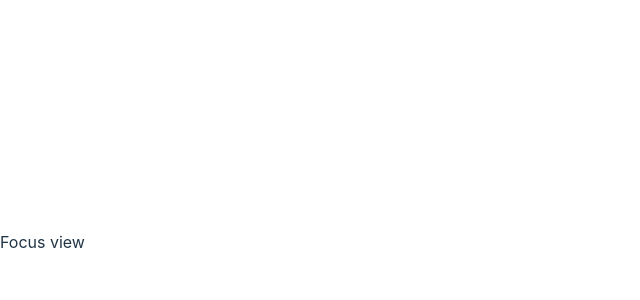
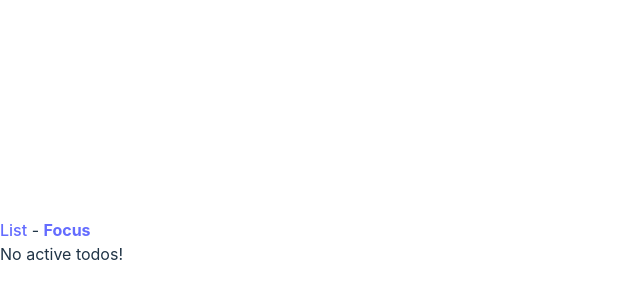
Before and after one commit to bojanS94/styled-todo-app, a React (Vite) app: page /focus in a window 1280 px wide. Shown: the part 158-458 px from the top of the page, without its empty margins (0-640 px from the left). Built offline with nearby package versions, Linux system fonts and the light colour scheme.

Commit message:
Project updated

```diff
--- a/src/App.tsx
+++ b/src/App.tsx
@@ -1,15 +1,30 @@
-import { BrowserRouter, Route, Switch } from "react-router-dom";
+import { useState } from "react";
+import { BrowserRouter, NavLink, Route, Switch } from "react-router-dom";
+import { ITodo } from "./interface/ITodo";
+import FocusScreen from "./screens/FocusScreen";
 import ListScreen from "./screens/ListScreen";
 
 function App() {
+  const [todos, setTodos] = useState<ITodo[]>([]);
+  const todoProps = { todos, setTodos };
+
   return (
     <BrowserRouter>
+      <nav>
+        <NavLink exact to={"/"} activeStyle={{ fontWeight: "bold" }}>
+          List
+        </NavLink>{" "}
+        -{" "}
+        <NavLink to={"/focus"} activeStyle={{ fontWeight: "bold" }}>
+          Focus
+        </NavLink>
+      </nav>
       <Switch>
         <Route exact path="/">
-          <ListScreen />
+          <ListScreen {...todoProps} />
         </Route>
         <Route path="/focus">
-          <div>Focus view</div>
+          <FocusScreen {...todoProps} />
         </Route>
       </Switch>
     </BrowserRouter>
--- a/src/interface/ITodo.tsx
+++ b/src/interface/ITodo.tsx
@@ -3,3 +3,8 @@ export interface ITodo {
   label: string;
   isComplete: boolean;
 }
+
+export type TodoProps = {
+  todos: ITodo[];
+  setTodos: React.Dispatch<React.SetStateAction<ITodo[]>>;
+};
--- /dev/null
+++ b/src/screens/FocusScreen.tsx
@@ -0,0 +1,11 @@
+import React from "react";
+import { TodoProps } from "../interface/ITodo";
+
+type Props = TodoProps & {};
+
+const FocusScreen: React.FC<Props> = ({ todos }) => {
+  const todo = todos[0];
+  return todo ? <div>{todo.label}</div> : <div>No active todos!</div>;
+};
+
+export default FocusScreen;
--- a/src/screens/ListScreen.tsx
+++ b/src/screens/ListScreen.tsx
@@ -1,11 +1,10 @@
 import React, { ChangeEvent, ChangeEventHandler, useState } from "react";
-import { ITodo } from "../interface/ITodo";
 import { nanoid } from "nanoid";
+import { ITodo, TodoProps } from "../interface/ITodo";
 
-type Props = {};
+type Props = TodoProps & {};
 
-const ListScreen: React.FC<Props> = () => {
-  const [todos, setTodos] = useState<ITodo[]>([]);
+const ListScreen: React.FC<Props> = ({ todos, setTodos }) => {
   const [newTodoLabel, setNewTodoLabel] = useState("");
 
   const handleTodoLabel = (event: ChangeEvent<HTMLInputElement>) =>
```
